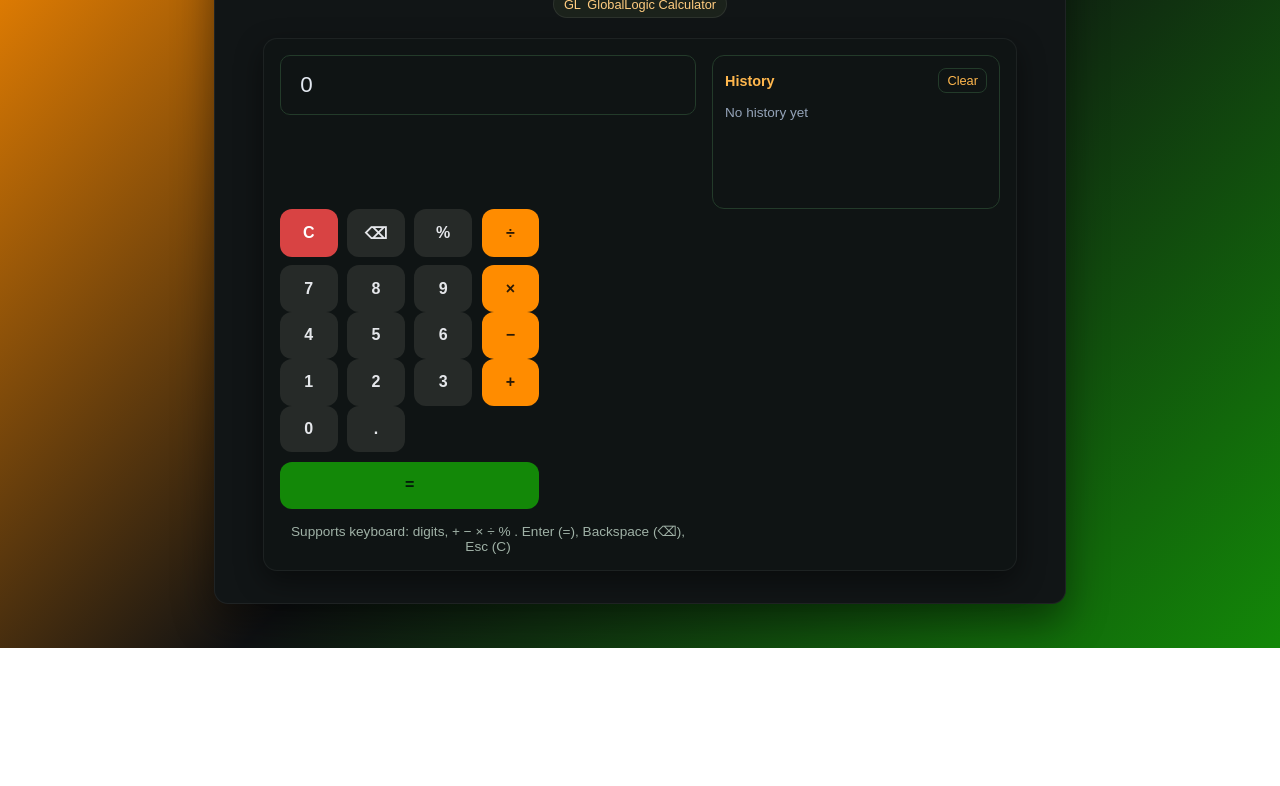
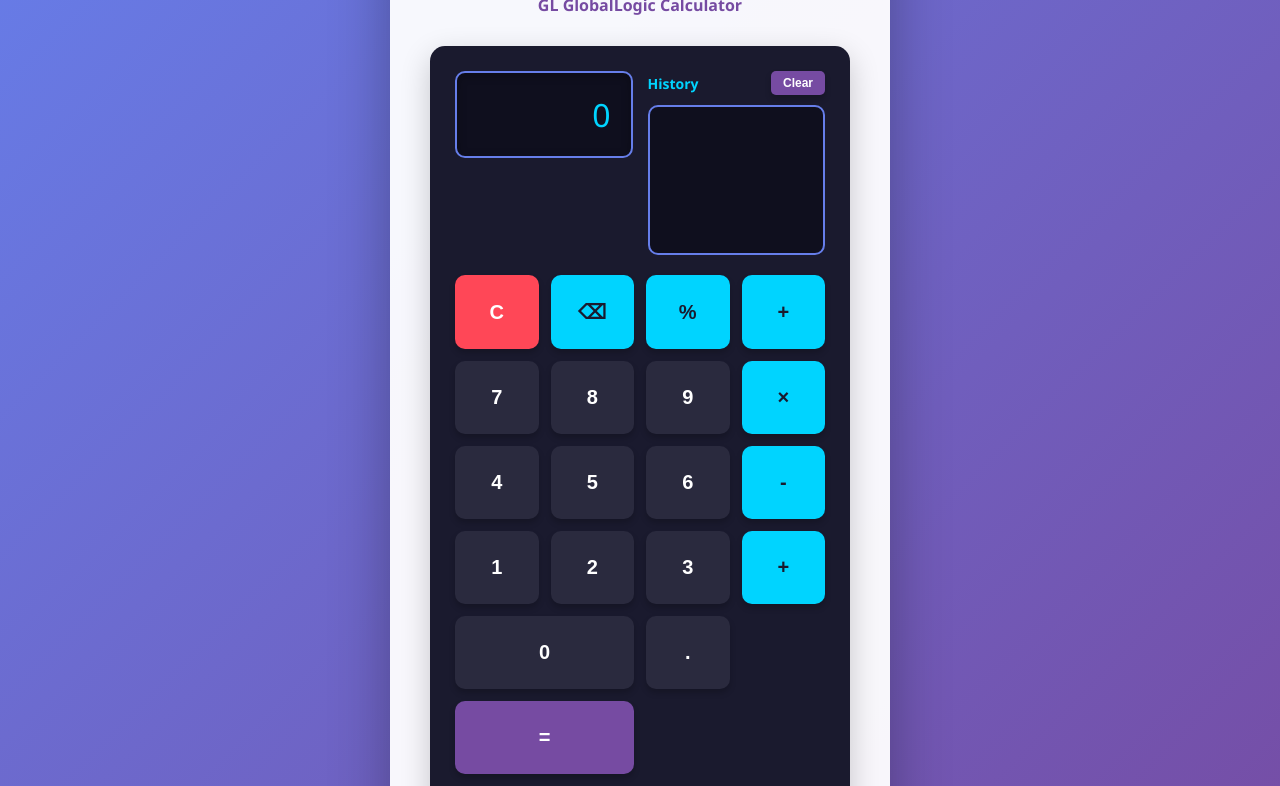
Before and after one commit to malli407/capstone-devops-project-2025, a plain HTML site: page index.html in a window 1280 px wide. Shown: the part 152-938 px from the top of the page. Before the commit the page ends 800 px from the top, so only its background shows below. Drawn offline with Linux system fonts and the light colour scheme.

Commit message:
Update index.html

```diff
--- a/index.html
+++ b/index.html
@@ -1,184 +1,421 @@
-<!doctype html>
+<!DOCTYPE html>
 <html lang="en">
 <head>
-  <meta charset="utf-8">
-  <meta name="viewport" content="width=device-width, initial-scale=1">
-  <title>Capstone App</title>
+    <meta charset="UTF-8">
+    <meta name="viewport" content="width=device-width, initial-scale=1.0">
+    <title>Devops Academy Calculator - Capstone Project 2025</title>
     <style>
-    body { font-family: Arial, sans-serif; margin: 0; display: grid; place-items: center; min-height: 100vh; background: linear-gradient(135deg, #ff8c00 0%, #0f1113 50%, #138808 100%); color: #e2e8f0; }
-    .card { text-align: center; padding: 2rem 3rem; border-radius: 14px; background: #111516; box-shadow: 0 18px 40px rgba(0,0,0,0.45); border: 1px solid rgba(255,255,255,0.06); }
-    h1 { margin: 0 0 0.5rem; font-size: 2rem; padding-bottom: 0.4rem; border-bottom: 2px solid rgba(255,255,255,0.6); }
-    p { margin: 0.25rem 0 0; color: #94a3b8; }
-    .badge { display: inline-flex; align-items: center; gap: 0.4rem; margin-top: 0.75rem; padding: 0.35rem 0.6rem; border-radius: 999px; background: #1b221b; color: #ffcc80; font-size: 0.8rem; border: 1px solid rgba(255,255,255,0.08); }
-    .chip { display: none; place-items: center; width: 18px; height: 18px; border-radius: 999px; background: #ffffff; color: #0e2b18; font-weight: 700; font-size: 0.7rem; }
-    .calc { margin-top: 1.25rem; background: #0f1414; padding: 1rem; border-radius: 14px; display: inline-grid; grid-template-columns: 1fr 18rem; column-gap: 1rem; align-items: start; text-align: left; box-shadow: 0 10px 28px rgba(0,0,0,0.45); width: 100%; max-width: 720px; border: 1px solid rgba(255,255,255,0.06); }
-    .display { width: 100%; box-sizing: border-box; padding: 1rem 1.2rem; margin-bottom: 0.9rem; border-radius: 10px; background: #0f1414; color: #e2e8f0; border: 1px solid #233b2a; font-size: 1.4rem; outline: none; }
-    .row { display: grid; grid-template-columns: repeat(4, 3.6rem); gap: 0.6rem; }
-    .btn { background: #262a28; color: #e5e7eb; border: none; padding: 0.9rem; border-radius: 12px; cursor: pointer; font-weight: 600; transition: transform .06s ease, filter .15s ease; font-size: 1rem; }
-    .btn:active { transform: translateY(1px); filter: brightness(1.1); }
-    .btn:hover { box-shadow: 0 0 0 2px rgba(255,140,0,0.25), 0 0 18px rgba(255,140,0,0.2); }
-    .btn:active { box-shadow: 0 0 0 2px rgba(19,136,8,0.35), 0 0 14px rgba(19,136,8,0.25); }
-    .btn.op { background: #ff8c00; color: #2b1a06; }
-    .btn.equal { background: #138808; color: #031b0a; grid-column: 1 / -1; }
-    .btn.clear { background: #d84343; color: #fff; }
-    .footer { margin-top: 0.9rem; font-size: 0.85rem; color: #9fb1a6; text-align: center; }
-    .about { margin-top: 1.5rem; text-align: left; max-width: 720px; margin-inline: auto; }
+        * {
+            margin: 0;
+            padding: 0;
+            box-sizing: border-box;
+        }
 
-    .wrap { display: grid; grid-template-columns: auto; gap: 1rem; align-items: start; }
-    .history { background: #0f1414; border: 1px solid #233b2a; border-radius: 12px; padding: 0.75rem; min-height: 8rem; max-height: 16rem; overflow: auto; }
-    .history h3 { margin: 0; font-size: .9rem; color: #ffb74d; }
-    .history .actions { display: flex; justify-content: space-between; align-items: center; gap: .5rem; margin: 0 0 .5rem; }
-    .clear-hist { background: transparent; border: 1px solid #233b2a; color: #ffb74d; padding: .25rem .5rem; border-radius: 8px; font-size: .8rem; cursor: pointer; }
-    .clear-hist:hover { background: rgba(255,183,77,0.08); }
-    .hist-empty { color: #94a3b8; font-size: .85rem; padding: .25rem 0; }
-    .hist-item { font-size: .9rem; color: #cbd5e1; padding: .3rem .4rem; border-radius: 8px; cursor: pointer; display: flex; justify-content: space-between; gap: .5rem; }
-    .hist-item:hover { background: #0a162a; }
-    .diagram { margin-top: 1rem; background: #0a1020; border: 1px solid #23304d; border-radius: 12px; padding: 1rem; }
-    .diagram svg { width: 100%; height: auto; max-width: 720px; display: block; margin: 0 auto; }
-    .calc .history { grid-column: 2; grid-row: 1 / -1; align-self: start; }
-    .calc .display, .calc .row, .calc .footer { grid-column: 1; }
-    @media (max-width: 640px) { .calc { grid-template-columns: 1fr; max-width: 420px; } .calc .history { grid-column: 1; grid-row: auto; } }
-    @media (pointer: coarse) {
-      .row { grid-template-columns: repeat(4, 4rem); gap: 0.8rem; }
-      .btn { padding: 1.1rem; font-size: 1.1rem; }
-      .display { font-size: 1.6rem; padding: 1.2rem 1.3rem; }
-      .btn.equal { grid-column: 1 / -1; }
+        body {
+            font-family: 'Segoe UI', Tahoma, Geneva, Verdana, sans-serif;
+            background: linear-gradient(135deg, #667eea 0%, #764ba2 100%);
+            /* Blue to Purple gradient */
+            display: flex;
+            justify-content: center;
+            align-items: center;
+            min-height: 100vh;
+            padding: 20px;
+        }
+
+        .container {
+            background: rgba(255, 255, 255, 0.95);
+            padding: 40px;
+            border-radius: 20px;
+            box-shadow: 0 20px 60px rgba(0, 0, 0, 0.3);
+            max-width: 500px;
+            width: 100%;
+        }
+
+        .header {
+            text-align: center;
+            margin-bottom: 30px;
+        }
+
+        h1 {
+            color: #667eea;
+            font-size: 28px;
+            margin-bottom: 10px;
+            font-weight: 700;
+        }
+
+        .subtitle {
+            color: #764ba2;
+            font-size: 16px;
+            font-weight: 600;
+        }
+
+        .calculator {
+            background: #1a1a2e;
+            border-radius: 15px;
+            padding: 25px;
+            box-shadow: 0 10px 30px rgba(0, 0, 0, 0.2);
+        }
+
+        .display-container {
+            display: flex;
+            gap: 15px;
+            margin-bottom: 20px;
+        }
+
+        .display-section {
+            flex: 1;
+        }
+
+        .display {
+            background: #0f0f1e;
+            color: #00d4ff;
+            padding: 20px;
+            border-radius: 10px;
+            font-size: 32px;
+            text-align: right;
+            min-height: 70px;
+            word-wrap: break-word;
+            border: 2px solid #667eea;
+            box-shadow: inset 0 2px 10px rgba(0, 0, 0, 0.3);
+        }
+
+        .history-section {
+            flex: 1;
+        }
+
+        .history-header {
+            display: flex;
+            justify-content: space-between;
+            align-items: center;
+            margin-bottom: 10px;
+        }
+
+        .history-title {
+            color: #00d4ff;
+            font-size: 14px;
+            font-weight: 600;
+        }
+
+        .clear-history {
+            background: #764ba2;
+            color: white;
+            border: none;
+            padding: 5px 12px;
+            border-radius: 5px;
+            cursor: pointer;
+            font-size: 12px;
+            transition: all 0.3s;
+        }
+
+        .clear-history:hover {
+            background: #9b59d0;
+            transform: scale(1.05);
+        }
+
+        .history {
+            background: #0f0f1e;
+            padding: 15px;
+            border-radius: 10px;
+            min-height: 150px;
+            max-height: 150px;
+            overflow-y: auto;
+            border: 2px solid #667eea;
+        }
+
+        .history-item {
+            color: #b8b8d1;
+            font-size: 14px;
+            margin-bottom: 8px;
+            padding: 5px;
+            border-bottom: 1px solid #2a2a3e;
+        }
+
+        .history-result {
+            color: #00d4ff;
+            font-weight: 600;
+        }
+
+        .buttons {
+            display: grid;
+            grid-template-columns: repeat(4, 1fr);
+            gap: 12px;
+        }
+
+        button {
+            padding: 25px;
+            font-size: 20px;
+            border: none;
+            border-radius: 10px;
+            cursor: pointer;
+            transition: all 0.3s;
+            font-weight: 600;
+            box-shadow: 0 4px 6px rgba(0, 0, 0, 0.2);
+        }
+
+        button:active {
+            transform: scale(0.95);
+        }
+
+        .number {
+            background: #2a2a3e;
+            color: white;
+        }
+
+        .number:hover {
+            background: #667eea;
+            transform: translateY(-2px);
+            box-shadow: 0 6px 12px rgba(102, 126, 234, 0.4);
+        }
+
+        .operator {
+            background: #00d4ff;
+            color: #1a1a2e;
+        }
+
+        .operator:hover {
+            background: #00f0ff;
+            transform: translateY(-2px);
+            box-shadow: 0 6px 12px rgba(0, 212, 255, 0.4);
+        }
+
+        .clear {
+            background: #ff4757;
+            color: white;
+        }
+
+        .clear:hover {
+            background: #ff6b81;
+            transform: translateY(-2px);
+            box-shadow: 0 6px 12px rgba(255, 71, 87, 0.4);
+        }
+
+        .equals {
+            background: #764ba2;
+            color: white;
+            grid-column: span 2;
+        }
+
+        .equals:hover {
+            background: #9b59d0;
+            transform: translateY(-2px);
+            box-shadow: 0 6px 12px rgba(118, 75, 162, 0.4);
+        }
+
+        .zero {
+            grid-column: span 2;
+        }
+
+        .keyboard-hint {
+            text-align: center;
+            margin-top: 15px;
+            color: #b8b8d1;
+            font-size: 12px;
+        }
+
+        .footer {
+            text-align: center;
+            margin-top: 30px;
+            color: #764ba2;
+            font-size: 14px;
+        }
+
+        /* Scrollbar styling */
+        .history::-webkit-scrollbar {
+            width: 6px;
+        }
+
+        .history::-webkit-scrollbar-track {
+            background: #0f0f1e;
+        }
+
+        .history::-webkit-scrollbar-thumb {
+            background: #667eea;
+            border-radius: 3px;
+        }
+
+        .history::-webkit-scrollbar-thumb:hover {
+            background: #00d4ff;
+        }
+
+        /* Animation */
+        @keyframes fadeIn {
+            from {
+                opacity: 0;
+                transform: translateY(-20px);
+            }
+            to {
+                opacity: 1;
+                transform: translateY(0);
+            }
+        }
+
+        .container {
+            animation: fadeIn 0.5s ease-out;
         }
     </style>
 </head>
 <body>
-  <div class="card">
+    <div class="container">
+        <div class="header">
             <h1>GL-Capstone-Project-PAN-2025</h1>
-    <div class="badge"><span class="chip"></span>GL</span><span>GlobalLogic Calculator</span></div>
-
-    <div class="wrap">
-    <div class="calc" aria-label="Simple Calculator">
-      <input id="disp" class="display" type="text" inputmode="decimal" placeholder="0" aria-label="calculator display" readonly />
-      <div class="row" style="margin-bottom: 0.5rem;">
-        <button class="btn clear" data-action="clear">C</button>
-        <button class="btn" data-action="back">⌫</button>
-        <button class="btn" data-value="%">%</button>
-        <button class="btn op" data-value="/">÷</button>
+            <div class="subtitle">GL GlobalLogic Calculator</div>
         </div>
 
-      <div class="row">
-        <button class="btn" data-value="7">7</button>
-        <button class="btn" data-value="8">8</button>
-        <button class="btn" data-value="9">9</button>
-        <button class="btn op" data-value="*">×</button>
+        <div class="calculator">
+            <div class="display-container">
+                <div class="display-section">
+                    <div class="display" id="display">0</div>
                 </div>
-      <div class="row">
-        <button class="btn" data-value="4">4</button>
-        <button class="btn" data-value="5">5</button>
-        <button class="btn" data-value="6">6</button>
-        <button class="btn op" data-value="-">−</button>
+                <div class="history-section">
+                    <div class="history-header">
+                        <span class="history-title">History</span>
+                        <button class="clear-history" onclick="clearHistory()">Clear</button>
                     </div>
-      <div class="row">
-        <button class="btn" data-value="1">1</button>
-        <button class="btn" data-value="2">2</button>
-        <button class="btn" data-value="3">3</button>
-        <button class="btn op" data-value="+">+</button>
+                    <div class="history" id="history"></div>
                 </div>
-      <div class="row">
-        <button class="btn" data-value="0">0</button>
-        <button class="btn" data-value=".">.</button>
-        <button class="btn equal" data-action="eval">=</button>
             </div>
-      <div class="footer">Supports keyboard: digits, + − × ÷ % .  Enter (=), Backspace (⌫), Esc (C)</div>
-      <div class="history" aria-label="Calculation History">
-        <div class="actions"><h3>History</h3><button class="clear-hist" type="button">Clear</button></div>
-        <div id="hist"></div>
+
+            <div class="buttons">
+                <button class="clear" onclick="clearDisplay()">C</button>
+                <button class="operator" onclick="backspace()">⌫</button>
+                <button class="operator" onclick="appendOperator('%')">%</button>
+                <button class="operator" onclick="appendOperator('+')">+</button>
+
+                <button class="number" onclick="appendNumber('7')">7</button>
+                <button class="number" onclick="appendNumber('8')">8</button>
+                <button class="number" onclick="appendNumber('9')">9</button>
+                <button class="operator" onclick="appendOperator('*')">×</button>
+
+                <button class="number" onclick="appendNumber('4')">4</button>
+                <button class="number" onclick="appendNumber('5')">5</button>
+                <button class="number" onclick="appendNumber('6')">6</button>
+                <button class="operator" onclick="appendOperator('-')">-</button>
+
+                <button class="number" onclick="appendNumber('1')">1</button>
+                <button class="number" onclick="appendNumber('2')">2</button>
+                <button class="number" onclick="appendNumber('3')">3</button>
+                <button class="operator" onclick="appendOperator('+')">+</button>
+
+                <button class="number zero" onclick="appendNumber('0')">0</button>
+                <button class="number" onclick="appendNumber('.')">.</button>
+
+                <button class="equals" onclick="calculate()">=</button>
             </div>
+
+            <div class="keyboard-hint">
+                Supports keyboard: digits, + - × ÷ %, Enter (=), Backspace (⌫), Esc (C)
+            </div>
+        </div>
+
+        <div class="footer">
+            <p>🚀 Deployed on AWS EKS | DevOps Capstone Project 2025</p>
         </div>
     </div>
 
     <script>
-    (function() {
-      const disp = document.getElementById('disp');
-      let expr = '';
-      const history = [];
-      const HMAX = 5;
-      const histEl = document.getElementById('hist');
-      const clearBtn = document.querySelector('.clear-hist');
-      const set = v => { expr = v; disp.value = v || '0'; };
-      const renderHist = () => {
-        if (!histEl) return;
-        if (!history.length) {
-          histEl.innerHTML = `<div class="hist-empty">No history yet</div>`;
-          return;
-        }
-        histEl.innerHTML = history.map(([e, r], i) => `<div class="hist-item" data-idx="${i}" title="Click to reuse"><span>${e}</span><strong>= ${r}</strong></div>`).join('');
-      };
-      set('');
-      renderHist();
+        let display = document.getElementById('display');
+        let currentInput = '0';
+        let history = [];
 
-      function safeAppend(val) {
-        // prevent multiple operators in a row
-        if ('+-*/%'.includes(val)) {
-          if (!expr || '+-*/%.'.includes(expr.slice(-1))) return;
-        }
-        if (val === '.' && (expr.slice(-1) === '.' || /\.\d*$/.test(expr))) {
-          // basic dot guard per number segment
-        }
-        set(expr + val);
+        function updateDisplay() {
+            display.textContent = currentInput || '0';
         }
 
-      function evaluate() {
-        if (!expr) return;
-        try {
-          // eslint-disable-next-line no-new-func
-          const result = Function(`return (${expr})`)();
-          const out = String(result);
-          // push to history
-          history.unshift([expr, out]);
-          if (history.length > HMAX) history.pop();
-          renderHist();
-          set(out);
-        } catch(e) {
-          set('');
-          alert('Invalid expression');
+        function appendNumber(number) {
+            if (currentInput === '0' || currentInput === 'Error') {
+                currentInput = number;
+            } else {
+                currentInput += number;
             }
+            updateDisplay();
         }
 
-      document.addEventListener('click', e => {
-        const b = e.target.closest('button.btn');
-        if (!b) return;
-        const action = b.getAttribute('data-action');
-        const val = b.getAttribute('data-value');
-        if (action === 'clear') return set('');
-        if (action === 'back') return set(expr.slice(0, -1));
-        if (action === 'eval') return evaluate();
-        if (val) return safeAppend(val);
+        function appendOperator(operator) {
+            if (currentInput === 'Error') {
+                currentInput = '0';
+            }
+            const lastChar = currentInput[currentInput.length - 1];
+            if ('+-*/%'.includes(lastChar)) {
+                currentInput = currentInput.slice(0, -1) + operator;
+            } else {
+                currentInput += operator;
+            }
+            updateDisplay();
+        }
+
+        function clearDisplay() {
+            currentInput = '0';
+            updateDisplay();
+        }
+
+        function backspace() {
+            if (currentInput === 'Error') {
+                currentInput = '0';
+            } else {
+                currentInput = currentInput.slice(0, -1) || '0';
+            }
+            updateDisplay();
+        }
+
+        function calculate() {
+            try {
+                const expression = currentInput.replace('×', '*').replace('÷', '/');
+                const result = eval(expression);
+
+                if (!isFinite(result)) {
+                    currentInput = 'Error';
+                } else {
+                    addToHistory(currentInput + ' = ' + result);
+                    currentInput = result.toString();
+                }
+            } catch (error) {
+                currentInput = 'Error';
+            }
+            updateDisplay();
+        }
+
+        function addToHistory(entry) {
+            history.unshift(entry);
+            if (history.length > 10) {
+                history.pop();
+            }
+            updateHistoryDisplay();
+        }
+
+        function updateHistoryDisplay() {
+            const historyDiv = document.getElementById('history');
+            historyDiv.innerHTML = history.map(item => {
+                const parts = item.split(' = ');
+                return `<div class="history-item">${parts[0]} <span class="history-result">= ${parts[1]}</span></div>`;
+            }).join('');
+        }
+
+        function clearHistory() {
+            history = [];
+            updateHistoryDisplay();
+        }
+
+        // Keyboard support
+        document.addEventListener('keydown', function(event) {
+            const key = event.key;
+
+            if (key >= '0' && key <= '9' || key === '.') {
+                appendNumber(key);
+            } else if (key === '+' || key === '-' || key === '*' || key === '/' || key === '%') {
+                appendOperator(key);
+            } else if (key === 'Enter' || key === '=') {
+                event.preventDefault();
+                calculate();
+            } else if (key === 'Backspace') {
+                event.preventDefault();
+                backspace();
+            } else if (key === 'Escape' || key === 'c' || key === 'C') {
+                clearDisplay();
+            }
         });
 
-      // Clear history
-      if (clearBtn) {
-        clearBtn.addEventListener('click', () => {
-          history.length = 0;
-          renderHist();
-        });
-      }
-
-      // Click history to reuse result
-      histEl.addEventListener('click', e => {
-        const item = e.target.closest('.hist-item');
-        if (!item) return;
-        const idx = +item.getAttribute('data-idx');
-        const pair = history[idx];
-        if (!pair) return;
-        set(pair[1]);
-      });
-
-      // Keyboard support
-      document.addEventListener('keydown', e => {
-        const k = e.key;
-        if ((k >= '0' && k <= '9') || k === '.') return safeAppend(k);
-        if (['+', '-', '*', '/','%'].includes(k)) return safeAppend(k);
-        if (k === 'Enter' || k === '=') { e.preventDefault(); return evaluate(); }
-        if (k === 'Backspace') { e.preventDefault(); return set(expr.slice(0, -1)); }
-        if (k === 'Escape') { e.preventDefault(); return set(''); }
-      });
-    })();
+        // Initialize display
+        updateDisplay();
     </script>
 </body>
 </html>
```
Lines whose indentation alone changed are shown as unchanged.
